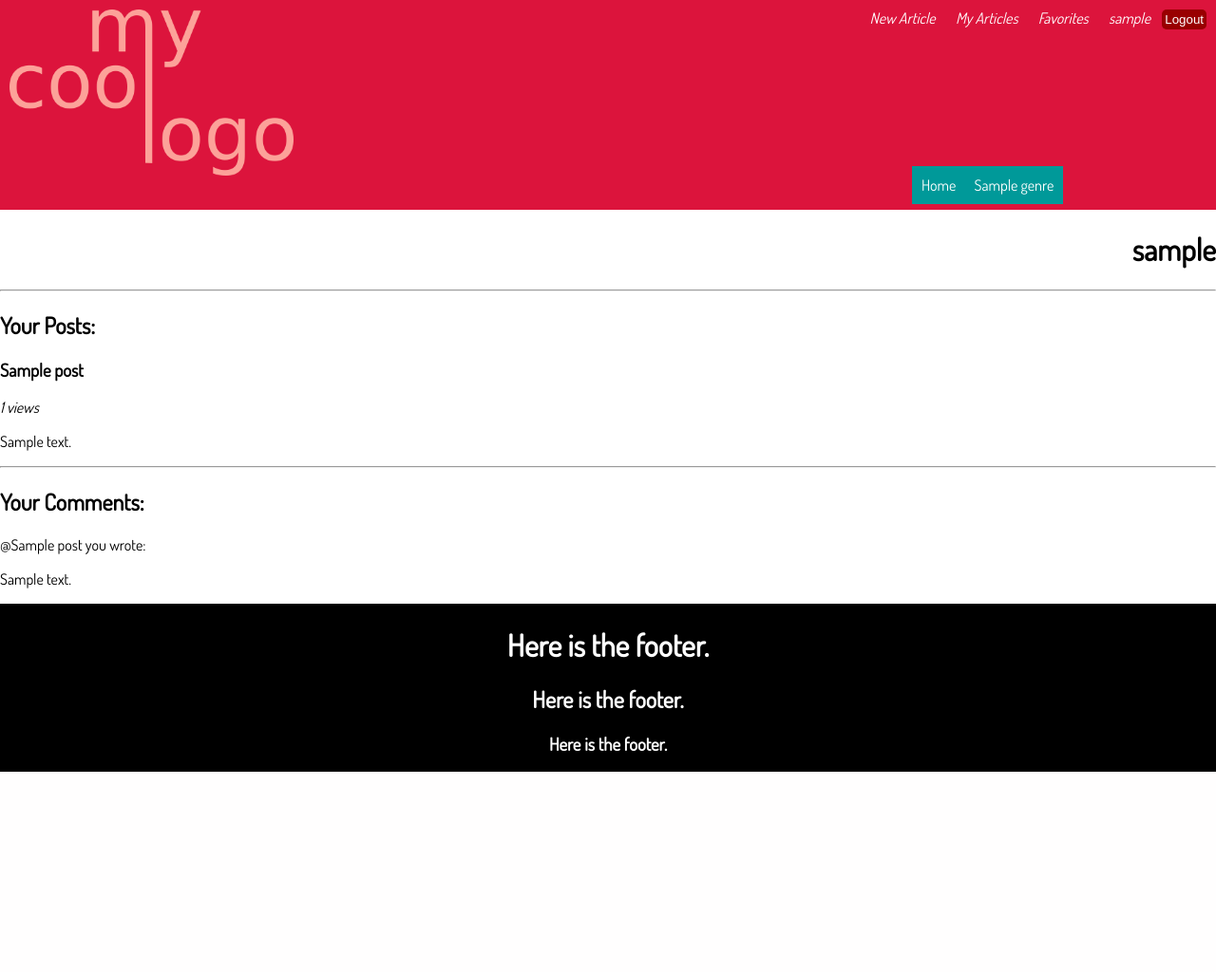
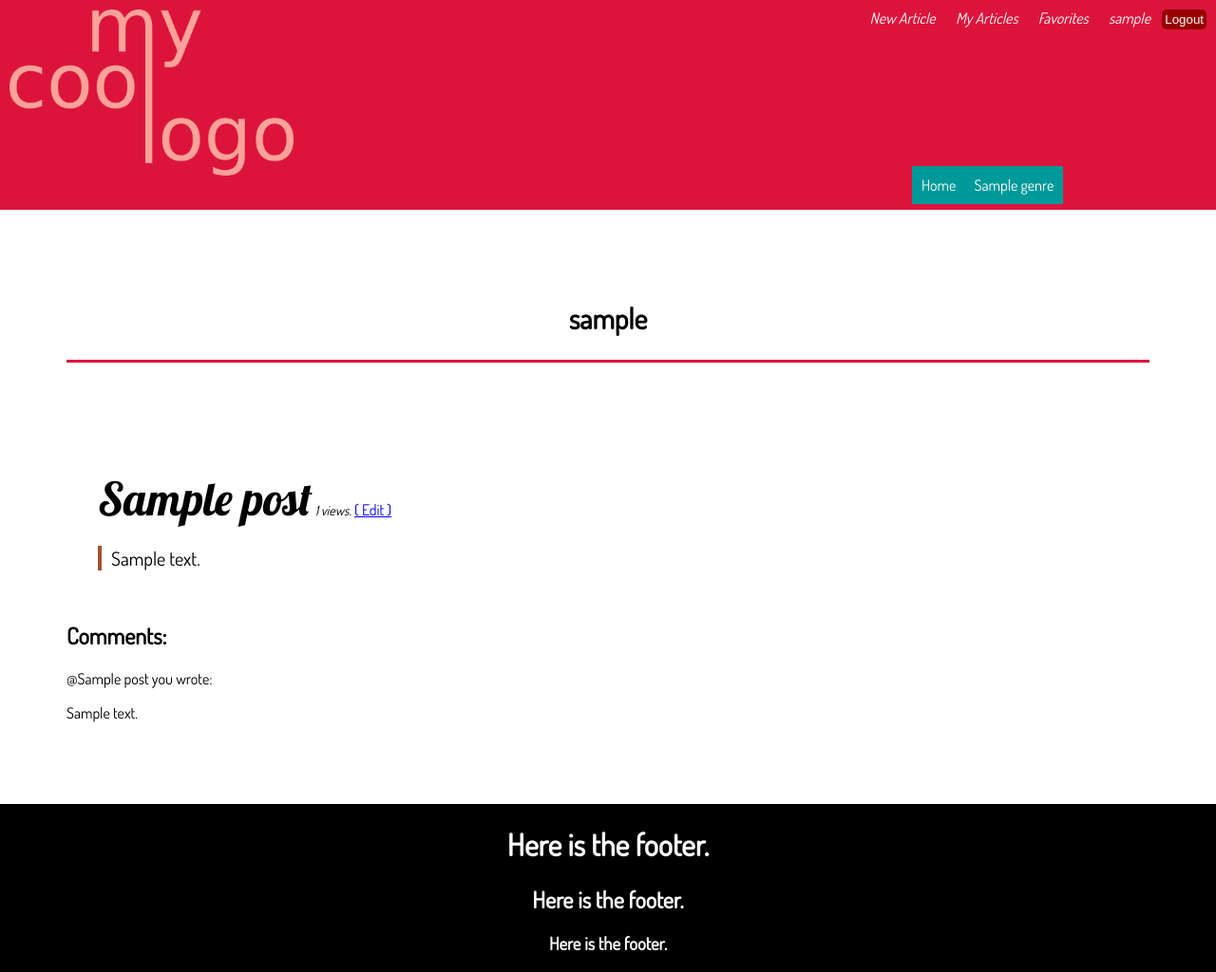
Before and after one commit to armut/cevizinalti, a Django app: page /user/1/ in a window 1280 px wide. Shown: the whole page at 95% size. Before the commit the page ends 813 px from the top, so only its background shows below. Run offline with Django 3.2, Linux system fonts and the light colour scheme; a user stored in the database is signed in; tables that the repository leaves empty hold one stand-in row (values such as "Sample post"); some libraries are stand-ins or nearby versions.

Commit message:
Working on user page. *Visual improvements.

```diff
--- a/articles/static/articles/main.css
+++ b/articles/static/articles/main.css
@@ -1,8 +1,8 @@
 /*
 font-family: 'Lobster', cursive;
-font-family: 'Orbitron', sans-serif;
 font-family: 'Dosis', sans-serif;
 font-family: 'Vollkorn', serif;
+font-family: 'Raleway', sans-serif;
 */
 
 html {
@@ -19,6 +19,12 @@
 img {
     max-height: 100%;
     max-width: 100%;
+}
+
+hr {
+    height: 3px;
+    border: none;
+    background-color: crimson;
 }
 
 #entree {
@@ -250,3 +256,6 @@
     border-left: 4px solid sienna;
 }
 /* home.html */
+
+/* user.html */
+/* user.html */
--- a/articles/templates/articles/base.html
+++ b/articles/templates/articles/base.html
@@ -4,7 +4,7 @@
     <head>
         <!--<link rel="stylesheet" type="text/css" href="{% static 'articles/main.css' %}"/>-->
         <link id="size-stylesheet" rel="stylesheet" type="text/css" href="{% static 'articles/small.css' %}"/>
-        <link href="https://fonts.googleapis.com/css?family=Lobster|Dosis|Orbitron|Vollkorn" rel="stylesheet">
+        <link href="https://fonts.googleapis.com/css?family=Lobster|Dosis|Vollkorn|Raleway:200" rel="stylesheet">
         <script src="https://ajax.googleapis.com/ajax/libs/jquery/3.1.0/jquery.min.js"></script>
         <script src="{% static 'articles/login.js' %}"></script>
         <script src="{% static 'articles/style.js' %}"></script>
--- a/articles/templates/articles/genre.html
+++ b/articles/templates/articles/genre.html
@@ -1,10 +1,10 @@
 {% extends 'articles/base.html' %}
-{% block title %}Home Page{% endblock %}
+{% block title %}{{ genre_in_question }} - My Cool Blog{% endblock %}
 
 {% block content %}
 
     <div class="selamlik">
-        <h3>Wanna read something about {{ genre }} ?</h3>
+        <h3>Wanna read something about {{ genre_in_question }} ?</h3>
         <p>{{ description }}</p>
     </div>
 
--- a/articles/templates/articles/home.html
+++ b/articles/templates/articles/home.html
@@ -1,5 +1,5 @@
 {% extends 'articles/base.html' %}
-{% block title %}Home Page{% endblock %}
+{% block title %}Welcome to my cool blog!{% endblock %}
 
 {% block content %}
 
--- a/articles/templates/articles/user.html
+++ b/articles/templates/articles/user.html
@@ -1,24 +1,36 @@
 {% extends 'articles/base.html' %}
-{% block title %}{{ user.username }}'s page {% endblock %}
+{% block title %}
+    {% if request.user.is_authenticated %}
+        My Page | {{ request.user.username }}
+    {% else %}
+        {{ request.user.username }}'s page
+    {% endif %}
+{% endblock %}
 
 {% block content %}
-    <h1 style="text-align: right">{{ user.username }}</h1>
+    <div class="selamlik">
+        <h2 style="text-align: center">{{ user.username }}</h2>
         <hr>
+    </div>
+
+    <div class="coasts">
         {% if posts %}
-        <h2>Your Posts:</h2>
             {% for post in posts %}
-            <h3>{{ post.title }}</h3>
-            <i>{{ post.view_count }} views</i>
-            <p>{{ post.content }}</p>
-            <hr>
+                <div class="post-preview">
+                    <a class="post-link" href="{{ post.get_absolute_url }}">{{ post.title }}</a>
+                    <small class="post-description">{{ post.view_count }} views.</small>
+                    <a href="#">( Edit )</a>
+                    <p class="post-truncated">{{ post.content|truncatewords:40 }}</p>
+                </div>
             {% endfor %}
         {% endif %}
 
         {% if comments %}
-        <h2>Your Comments:</h2>
+            <h2>Comments:</h2>
             {% for comment in comments %}
                 <p>@{{ comment.post.title }} you wrote:</p>
                 <p>{{ comment.comment_text }}</p>
             {% endfor %}
         {% endif %}
+    </div>
 {% endblock %}
```
Lines whose indentation alone changed are shown as unchanged.
